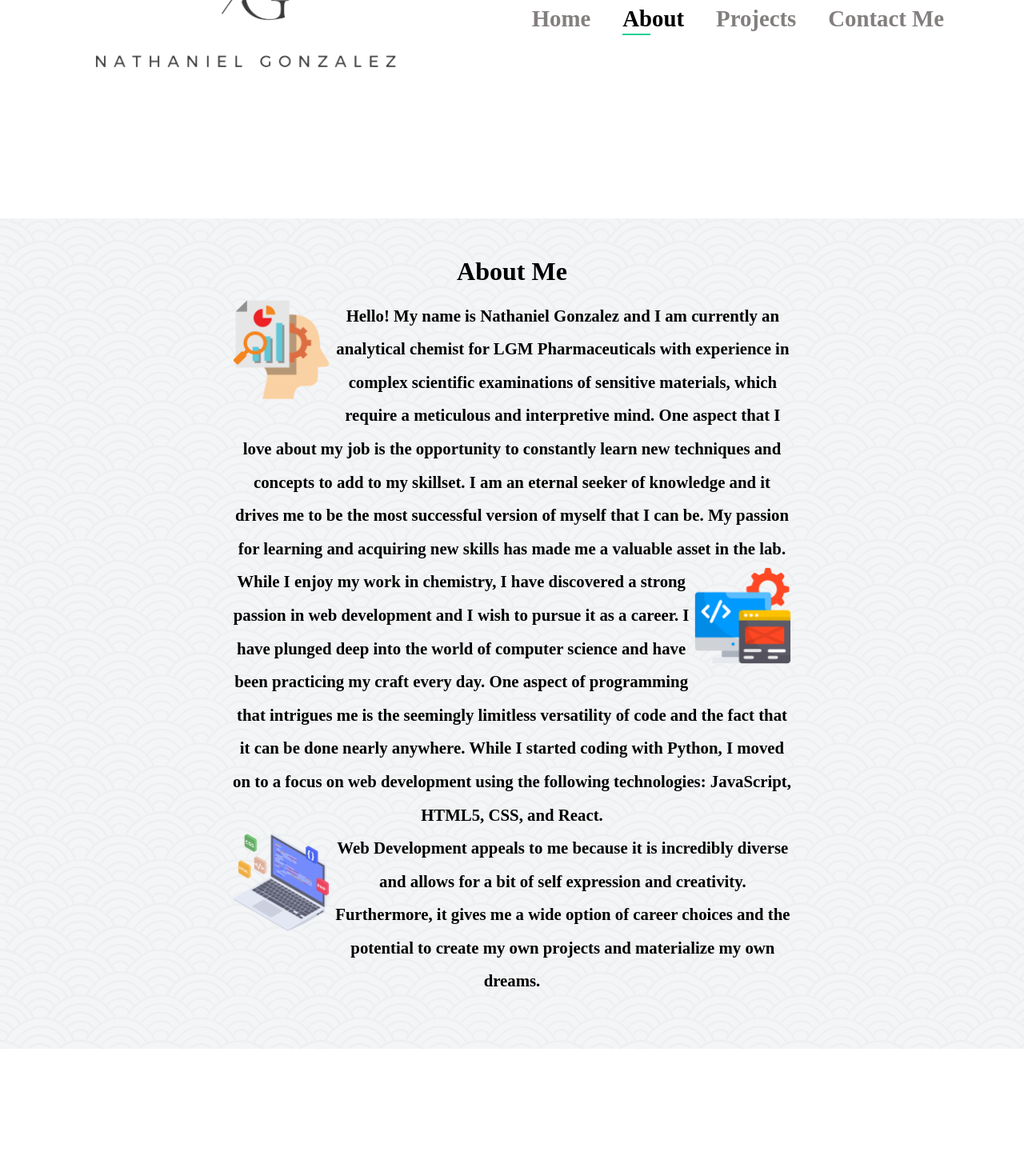
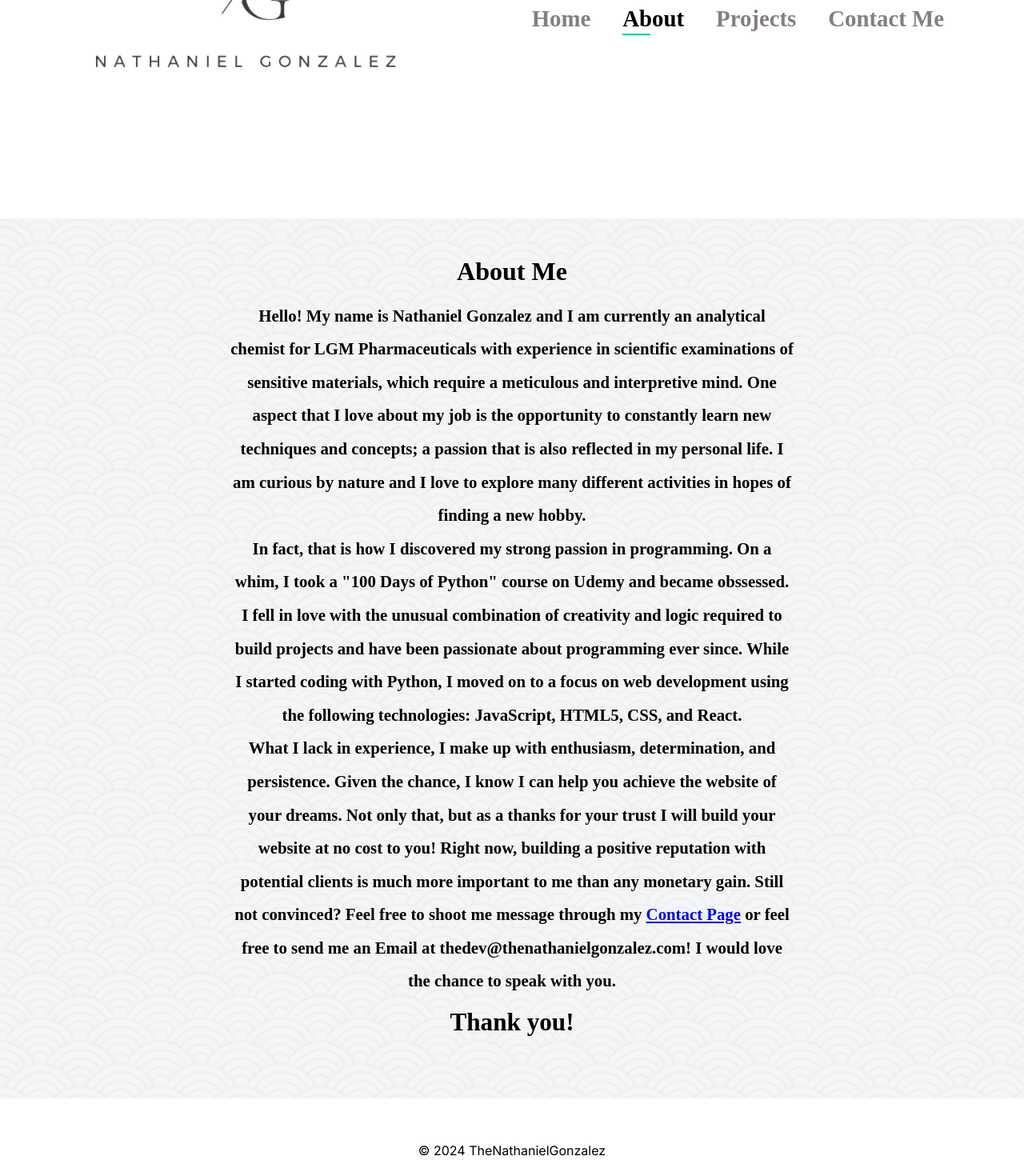
Before and after one commit to NathanielGonzalez52/Portfolio, a Next.js app: page /about in a window 1280 px wide. Shown: the part 225-1695 px from the top of the page at 80% size. Before the commit the page ends 1536 px from the top, so only its background shows below. Built offline with nearby package versions, Linux system fonts and the light colour scheme.

Commit message:
Work on formatting. Change wording in About page. Add footer

```diff
--- a/app/about/page.js
+++ b/app/about/page.js
@@ -1,31 +1,37 @@
+"use client";
+
 import React from 'react'
 import Navbar from "../navbar";
 import "./page.css";
-
+import Footer from "../footer";
+import Fade from "react-reveal/Fade";
 
 export default function about() {
   return (
     <>
     <Navbar/>
+    <Fade>
         <div className="about txt">
             <h1 className="about-me txt">About Me</h1>
             <div className="bio">
-                <img className="icon left" src="../../images/analysis.png"></img>
+                {/* <img className="icon left" src="../../images/analysis.png"></img> */}
                 <div className="one txt">
-                    Hello! My name is Nathaniel Gonzalez and I am currently an analytical chemist for LGM Pharmaceuticals with experience in complex scientific examinations of sensitive materials, which require a meticulous and interpretive mind. One aspect that I love about my job is the opportunity to constantly learn new techniques and concepts to add to my skillset.
-                    I am an eternal seeker of knowledge and it drives me to be the most successful version of myself that I can be. My passion for learning and acquiring new skills has made me a valuable asset in the lab.
+                    Hello! My name is Nathaniel Gonzalez and I am currently an analytical chemist for LGM Pharmaceuticals with experience in  scientific examinations of sensitive materials, which require a meticulous and interpretive mind. One aspect that I love about my job is the opportunity to constantly learn new techniques and concepts; a passion that is also reflected in my personal life. I am curious by nature and I love to explore many different activities in hopes of finding a new hobby.
                     {/* I am able to test a wide variety of materials using a broad range of complex instruments under strict deadlines to ensure patients are given access to their medication as soon as possible, such as chemotherapy products which are incredibly time sensitive due to their involvement in treating cancer.  */}
                 </div>
-                <img className="icon right" src="../../images/app-development.png"></img>
+                {/* <img className="icon right" src="../../images/app-development.png"></img> */}
                 <div className="two txt">
-                    While I enjoy my work in chemistry, I have discovered a strong passion in web development and I wish to pursue it as a career. I have plunged deep into the world of computer science and have been practicing my craft every day. One aspect of programming that intrigues me is the seemingly limitless versatility of code and the fact that it can be done nearly anywhere. While I started coding with Python, I moved on to a focus on web development using the following technologies: JavaScript, HTML5, CSS, and React.
+                    In fact, that is how I discovered my strong passion in programming. On a whim, I took a "100 Days of Python" course on Udemy and became obssessed. I fell in love with the unusual combination of creativity and logic required to build projects and have been passionate about programming ever since. While I started coding with Python, I moved on to a focus on web development using the following technologies: JavaScript, HTML5, CSS, and React.
                 </div>
-                <img className="icon left" src="../../images/web-development.png"></img>
+                {/* <img className="icon left" src="../../images/web-development.png"></img> */}
                 <div className="third txt">
-                    Web Development appeals to me because it is incredibly diverse and allows for a bit of self expression and creativity. Furthermore, it gives me a wide option of career choices and the potential to create my own projects and materialize my own dreams.
+                    What I lack in experience, I make up with enthusiasm, determination, and persistence. Given the chance, I know I can help you achieve the website of your dreams. Not only that, but as a thanks for your trust I will build your website at no cost to you! Right now, building a positive reputation with potential clients is much more important to me than any monetary gain. Still not convinced? Feel free to shoot me message through my <a href="/contact">Contact Page</a> or feel free to send me an Email at thedev@thenathanielgonzalez.com! I would love the chance to speak with you.
                 </div>
+                <h2>Thank you!</h2>
             </div>
         </div>
+    </Fade>
+        <Footer />
     </>
   )
 }
--- a/app/contact/page.js
+++ b/app/contact/page.js
@@ -4,7 +4,7 @@ import React from 'react'
 import "./page.css";
 import Navbar from "../navbar";
 import Fade from "react-reveal/Fade";
-
+import Footer from "../footer";
 
 export default function contact() {
   return (
@@ -47,6 +47,7 @@ export default function contact() {
         </div>
     </div>
     </Fade>
+    <Footer />
       </>
   )
 }
--- a/app/footer.css
+++ b/app/footer.css
@@ -9,17 +9,29 @@
 }
 
 .fa-solid {
-    font-size: 11rem;
+    font-size: 3rem;
+    padding-bottom: 2rem;
 }
 
 
 .logo-f {
-    padding: 1.2rem 0rem;
     display: flex;
     width: 100%;
     /* background-color: #1b2430; */
-
     align-items: center;
     justify-content: center;
     flex-direction: column;
 }
+
+.github {
+}
+
+.fa-brands {
+    text-decoration: none;
+    font-size: 2rem;
+    color: #000;
+}
+
+.copyright {
+    padding: 1.4rem;
+}
--- a/app/footer.js
+++ b/app/footer.js
@@ -8,19 +8,21 @@ export default function footer() {
   return (
     <>
       <div className = "footer">
-        <i class="fa-solid fa-laptop-code"></i>
-        <div className = "logo-f">
+        {/* <i class="fa-solid fa-laptop-code"></i> */}
+        {/* <div className = "logo-f">
             <img className="logo-footer" src="../images/NG-3.png"></img>
+        </div> */}
+        <div className = "github">
+            <a href="https://github.com/NathanielGonzalez52"><i class="fa-brands fa-github"></i></a>
         </div>
-        <p className="copyright">© {date.getFullYear()} NathanielGonzalez</p>
-        <div className = "github">
-            <i class="fa-brands fa-github"></i>
-        </div>
-        <div className = "closing-links">
+
+        {/* <div className = "closing-links">
           <a href="/about" className = "about-f f-link">About Me |</a>
           <a href="/sale" className = "shop-f f-link">Shop</a>
           <a href="/qa" className = "faq-f f-link">| FAQ</a>
-        </div>
+        </div> */}
+        <p className="copyright">© {date.getFullYear()} TheNathanielGonzalez</p>
+
       </div>
 
     </>
```
Also changed, not shown: app/contact/page.css (+15 -7 lines).
